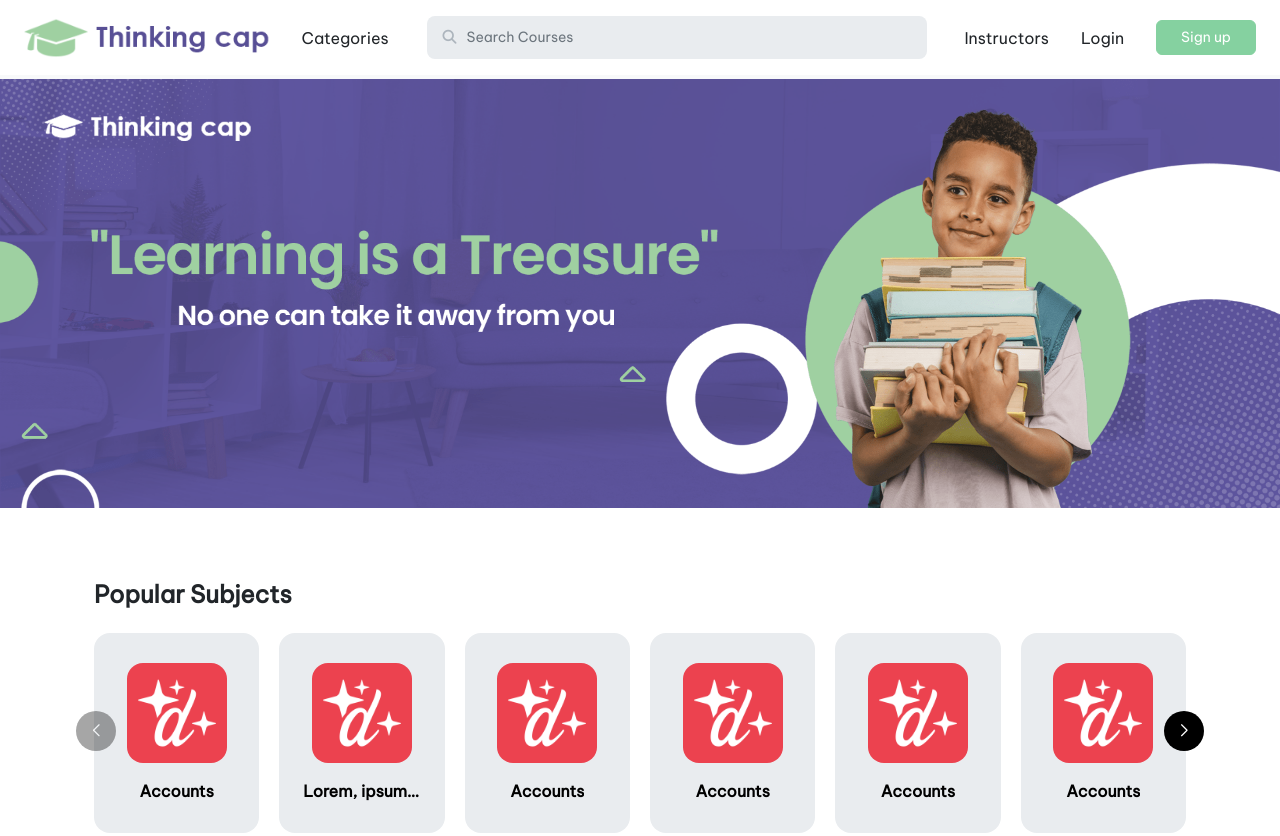
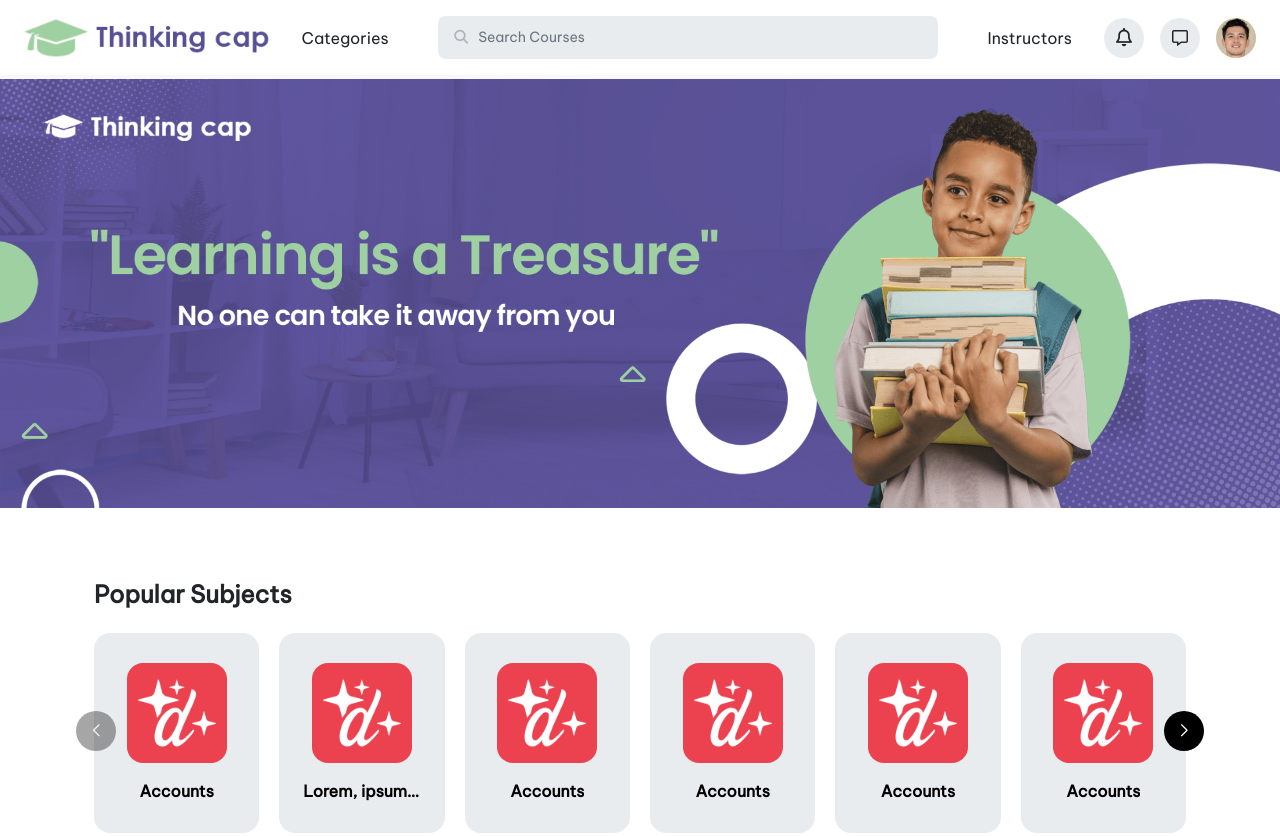
Before and after one commit to GMArjun/thinkingcap, a website: page src/index.html in a window 1280 px wide. Shown: the top 836 px of the page. Drawn offline with Linux system fonts and the light colour scheme.

Commit message:
added new header in index

```diff
--- a/src/index.html
+++ b/src/index.html
@@ -59,8 +59,15 @@
                 </div>
                 <div class="header-controls d-none d-lg-flex align-items-center flex-0-auto">
                     <a href="#" class="nav-link">Instructors</a>
-                    <a href="#" class="nav-link">Login</a>
-                    <a class="btn btn-secondary flex-0-auto" style="--bs-btn-padding-x: 1.5rem;" href="#">Sign up</a>
+                    <div class="d-flex gap-3">
+                        <a href="#" class="nav-link icon-circle rounded-circle p-1"> <i class="fa-regular fa-bell"
+                                style="font-size: 1.143rem;"></i> </a>
+                        <a href="#" class="nav-link icon-circle rounded-circle p-1"><i
+                                class="fa-regular fa-message"></i></a>
+                        <div class="author-preview flex-0-auto">
+                            <img src="./assets/img/static/sampleperson.jpg" alt="">
+                        </div>
+                    </div>
                 </div>
             </div>
         </div>
```
